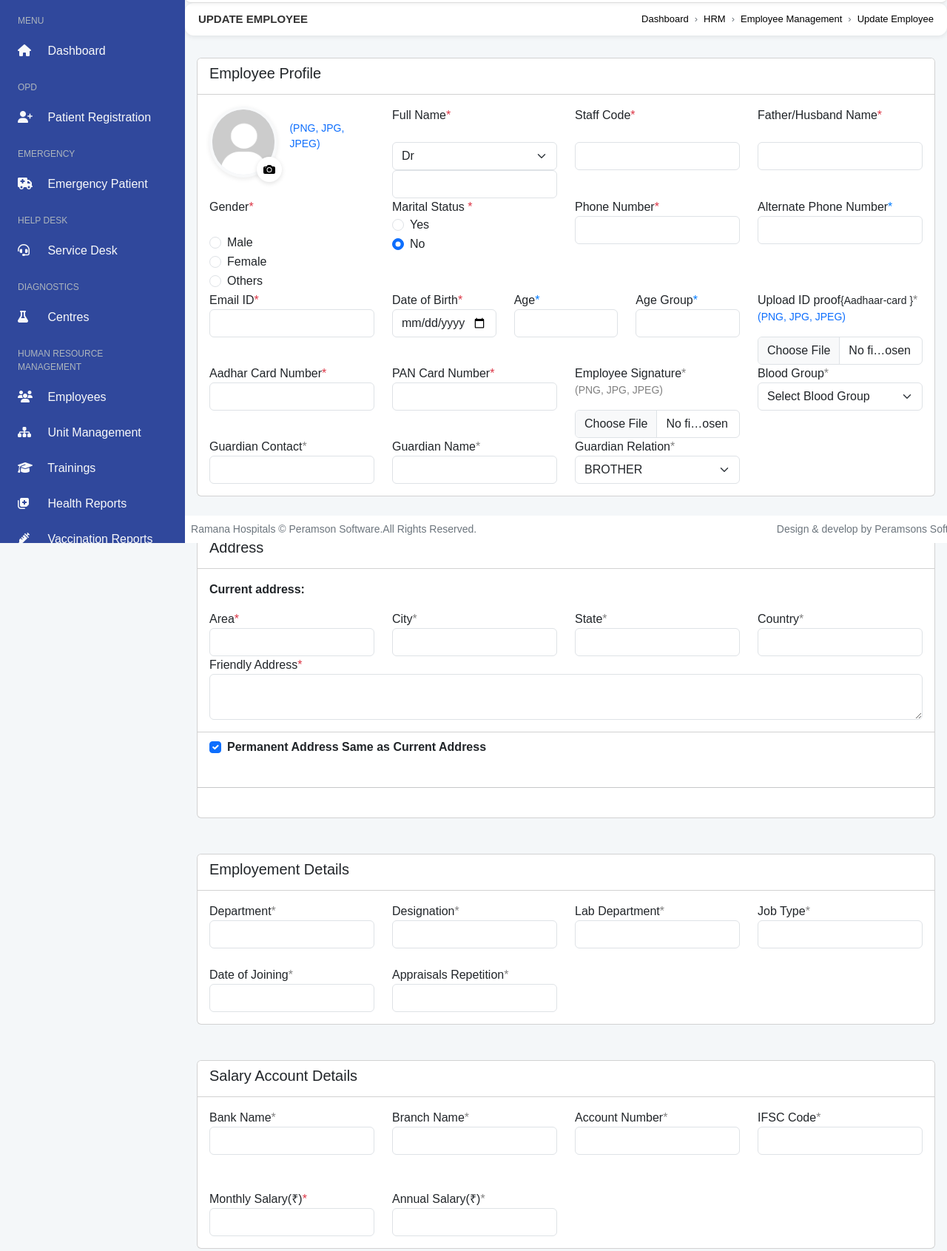
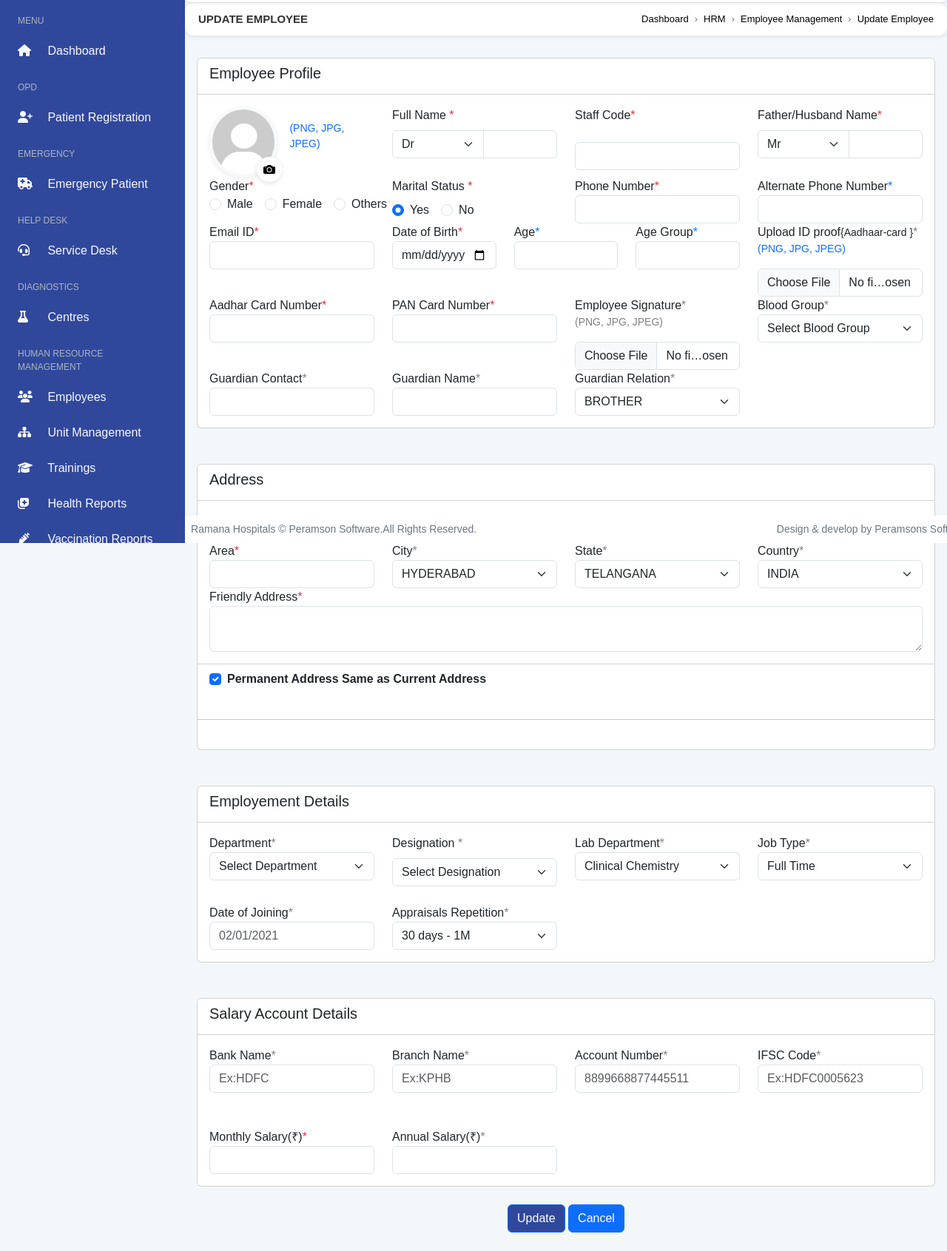
Before and after one commit to abhishekgandla2601/HMS_Team_everyone_work, a plain HTML site: page Design1/edit.html in a window 1280 px wide. Shown: the part 66-1757 px from the top of the page at 74% size. Drawn offline with nearby package versions, Linux system fonts and the light colour scheme.

Commit message:
Update edit.html
Edit page employee completed..

```diff
--- a/Design1/edit.html
+++ b/Design1/edit.html
@@ -437,6 +437,7 @@
         .avatar-xs {
             --avatar-size: 48px;
         }
+
     </style>
 </head>
 
@@ -589,16 +590,21 @@
 
                                 </div>
                                 <div class="col-md-3">
-                                    <label for="fullname">Full Name</label><span style="color: #dc3545;">*</span>
-                                    <br>
-                                    <br>
-                                    <select class="form-select" name="" id="">
-                                        <option value="">Dr</option>
-                                        <option value="">Adr</option>
-                                        <option value="">Ddr</option>
-                                        <input class="form-control" type="text" name="" id="">
+                                    <label for="fullname" class="form-label">
+                                        Full Name <span style="color: #dc3545;">*</span>
+                                    </label>
+
+                                    <div class="input-group">
+                                        <select class="form-select" id="title" name="title">
+                                            <option value="Dr">Dr</option>
+                                            <option value="Mr">Mr</option>
+                                            <option value="Ms">Ms</option>
+                                            <option value="Mrs">Mrs</option>
                                         </select>
+                                        <input type="text" class="form-control" id="fullname" name="fullname">
                                     </div>
+                                </div>
+
 
                                 <div class="col-md-3">
                                     <label for="staffcode">Staff Code</label><span style="color: #dc3545;">*</span>
@@ -608,13 +614,19 @@
 
                                 </div>
                                 <div class="col-md-3">
-                                    <label for="fhname">Father/Husband Name</label><span
-                                        style="color: #dc3545;">*</span>
-                                    <br>
-                                    <br>
-                                    <input class="form-control" type="text" name="" id="">
+                                    <label for="fullname" class="form-label">
+                                        Father/Husband Name<span style="color: #dc3545;">*</span>
+                                    </label>
 
+                                    <div class="input-group">
+                                        <select class="form-select" id="title" name="title">
+                                            <option value="Mr">Mr</option>
+                                            <option value="Mrs">Mrs</option>
+                                        </select>
+                                        <input type="text" class="form-control" id="fullname" name="fullname">
                                     </div>
+                                </div>
+
 
                                 <!-- hidden file input -->
 
@@ -627,7 +639,8 @@
                                 <div class="col-md-3">
                                     <label for="gender">Gender</label><span style="color: #dc3545;">*</span>
                                     <br>
-                                    <br>
+
+                                    <div class="d-flex gap-3">
                                         <div class="form-check">
                                             <input class="form-check-input" type="radio" name="radioDefault"
                                                 id="radioDefault1">
@@ -649,22 +662,26 @@
                                                 Others
                                             </label>
                                         </div>
+                                    </div>
 
                                 </div>
                                 <div class="col-md-3">
-                                    <label for="yes">Marital Status <span style="color: #dc3545;">*</span></label>
+                                    <label class="form-label">Marital Status <span
+                                            style="color: #dc3545;">*</span></label>
 
+                                    <div class="d-flex gap-3">
                                         <div class="form-check">
-                                        <input class="form-check-input" type="radio" name="maritalstatus" id="yes">
+                                            <input class="form-check-input" type="radio" name="maritalstatus" id="yes"
+                                                checked>
                                             <label class="form-check-label" for="yes">Yes</label>
                                         </div>
-
                                         <div class="form-check">
-                                        <input class="form-check-input" type="radio" name="maritalstatus" id="no"
-                                            checked>
+                                            <input class="form-check-input" type="radio" name="maritalstatus" id="no">
                                             <label class="form-check-label" for="no">No</label>
                                         </div>
                                     </div>
+                                </div>
+
 
 
                                 <div class="col-md-3">
@@ -831,18 +848,39 @@
                             </div>
                             <!-- city -->
                             <div class="col-md-3">
-                                <label for="area">City</label><span style="color: gray">*</span>
-                                <input class="form-control" type="text">
+                                <label for="city">City</label><span style="color: gray">*</span>
+                                <select class="form-select" name="" id="city">
+                                    <option value="HYDERABAD">HYDERABAD</option>
+                                    <option value="MUMBAI">MUMBAI</option>
+                                    <option value="CHEENAI">CHEENAI</option>
+                                    <option value="DELHI">DELHI</option>
+                                    <option value="PUNE">PUNE</option>
+                                    <option value="MOSCOW">MOSCOW</option>
+                                    <option value="KATHMANDU">KATHMANDU</option>
+                                    <option value="KATHMANDU">SYDNEY</option>
+                                    <option value="AUCKLAND">AUCKLAND</option>
+                                </select>
                             </div>
                             <!-- state -->
                             <div class="col-md-3">
                                 <label for="area">State</label><span style="color: gray">*</span>
-                                <input class="form-control" type="text">
+                                <select class="form-select" name="" id="state">
+                                    <option value="TELANGANA">TELANGANA</option>
+                                    <option value="MAHARASTRA">MAHARASTRA</option>
+                                    <option value="TAMILNADU">TAMILNADU</option>
+                                    <option value="DELHI">DELHI</option>
+                                </select>
                             </div>
                             <!-- country -->
                             <div class="col-md-3">
                                 <label for="area">Country</label><span style="color: gray">*</span>
-                                <input class="form-control" type="text">
+                                <select class="form-select" name="" id="city">
+                                    <option value="INDIA">INDIA</option>
+                                    <option value="RUSSIA">RUSSIA</option>
+                                    <option value="NEPAL">NEPAL</option>
+                                    <option value="DELHI">AUSTRALIA</option>
+                                    <option value="NEW ZEALAND">NEW ZEALAND</option>
+                                </select>
                             </div>
                         </div>
 
@@ -880,35 +918,74 @@
                         <div class="row">
                             <div class="col-md-3">
                                 <label for="department">Department</label><span style="color: gray;">*</span>
-                                <input class="form-control" type="text">
+                                <select class="form-select" id="deptEdit">
+                                    <option selected>Select Department</option>
+                                    <option value="Emergency Medicine">Emergency Medicine</option>
+                                    <option value="Cardiology">Cardiology</option>
+                                    <option value="Oncology">Oncology</option>
+                                    <option value="Radiology">Radiology</option>
+                                    <option value="Pathology">Pathology</option>
+                                    <option value="Pharmacy">Pharmacy</option>
+                                    <option value="Physical Therapy">Physical Therapy</option>
+                                    <option value="Admissions">Admissions</option>
+                                    <option value="Health Information Management">Health Information Management</option>
+                                    <option value="Housekeeping">Housekeeping</option>
+                                    <option value="Administrative and support">Administrative and support</option>
+                                </select>
                             </div>
 
                             <div class="col-md-3">
-                                <label for="department">Designation</label><span style="color: gray;">*</span>
-                                <input class="form-control" type="text">
+                                <label for="designationEdit" class="form-label">Designation <span
+                                        style="color: gray">*</span></label>
+                                <select class="form-select" id="designationEdit">
+                                    <option selected>Select Designation</option>
+                                    <option value="Doctor">Doctor</option>
+                                    <option value="Nurse">Nurse</option>
+                                    <option value="Technician">Technician</option>
+                                    <option value="Pharmacist">Pharmacist</option>
+                                    <option value="Therapist">Therapist</option>
+                                    <option value="Administrative Staff">Administrative Staff</option>
+                                    <option value="Support Staff">Support Staff</option>
+                                    <option value="Intern">Intern</option>
+                                </select>
                             </div>
 
                             <div class="col-md-3">
-                                <label for="department">Lab Department</label><span style="color: gray;">*</span>
-                                <input class="form-control" type="text">
+                                <label for="labdepartment">Lab Department</label><span style="color: gray;">*</span>
+                                <select class="form-select" name="" id="jobtype">
+                                    <option value="Clinical Chemistry">Clinical Chemistry</option>
+                                    <option value="Hematology">Hematology</option>
+                                    <option value="Microbiology">Microbiology</option>
+                                    <option value="Anatomic Pathology">Anatomic Pathology</option>
+                                </select>
+
                             </div>
 
                             <div class="col-md-3">
-                                <label for="department">Job Type</label><span style="color: gray;">*</span>
-                                <input class="form-control" type="text">
+                                <label for="jobtype">Job Type</label><span style="color: gray;">*</span>
+                                <select class="form-select" name="" id="jobtype">
+                                    <option value="">Full Time</option>
+                                    <option value="">Part Time</option>
+                                    <option value="">Contract</option>
+                                </select>
                             </div>
 
                         </div>
                         <br>
                         <div class="row">
                             <div class="col-md-3">
-                                <label for="department">Date of Joining</label><span style="color: gray;">*</span>
-                                <input class="form-control" type="text">
+                                <label for="doj">Date of Joining</label><span style="color: gray;">*</span>
+                                <input class="form-control" type="text" placeholder="02/01/2021" id="doj">
                             </div>
 
                             <div class="col-md-3">
-                                <label for="department">Appraisals Repetition</label><span style="color: gray;">*</span>
-                                <input class="form-control" type="text">
+                                <label for="appraisals repetition">Appraisals Repetition</label><span
+                                    style="color: gray;">*</span>
+                                <select class="form-select" name="" id="">
+                                    <option value="30 days - 1M">30 days - 1M</option>
+                                    <option value="60 days - 2M">60 days - 2M</option>
+                                    <option value="90 days - 3M">90 days - 3M</option>
+                                </select>
                             </div>
                         </div>
                     </div>
@@ -928,22 +1005,24 @@
                         <div class="row">
                             <div class="col-md-3">
                                 <label for="bankname">Bank Name</label><span style="color: gray;">*</span>
-                                <input type="text" class="form-control" name="" id="bankname">
+                                <input type="text" class="form-control" name="" id="bankname" placeholder="Ex:HDFC">
                             </div>
 
                             <div class="col-md-3">
                                 <label for="branchname">Branch Name</label><span style="color: gray;">*</span>
-                                <input type="text" class="form-control" name="" id="branchname">
+                                <input type="text" class="form-control" name="" id="branchname" placeholder="Ex:KPHB">
                             </div>
 
                             <div class="col-md-3">
                                 <label for="accountnumber">Account Number</label><span style="color: gray;">*</span>
-                                <input type="text" class="form-control" name="" id="accountnumber">
+                                <input type="text" class="form-control" name="" id="accountnumber"
+                                    placeholder="8899668877445511">
                             </div>
 
                             <div class="col-md-3">
                                 <label for="ifsccode">IFSC Code</label><span style="color: gray;">*</span>
-                                <input type="text" class="form-control" name="" id="ifsccode">
+                                <input type="text" class="form-control" name="" id="ifsccode"
+                                    placeholder="Ex:HDFC0005623">
                             </div>
                         </div>
 
```
Lines whose indentation alone changed are shown as unchanged.
